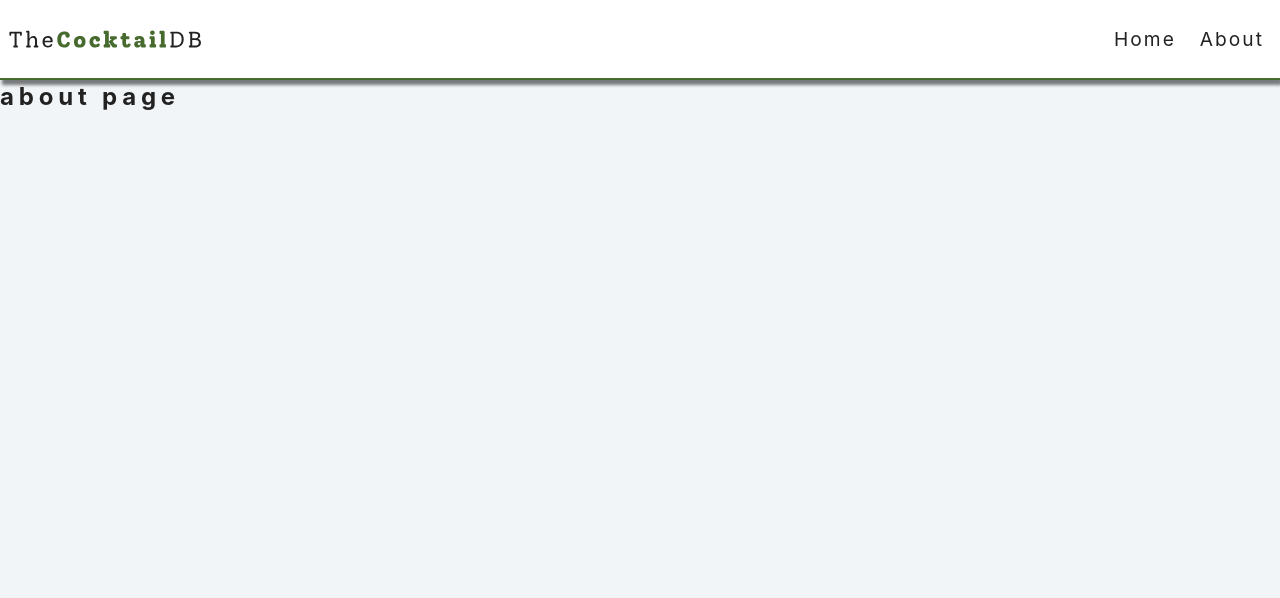
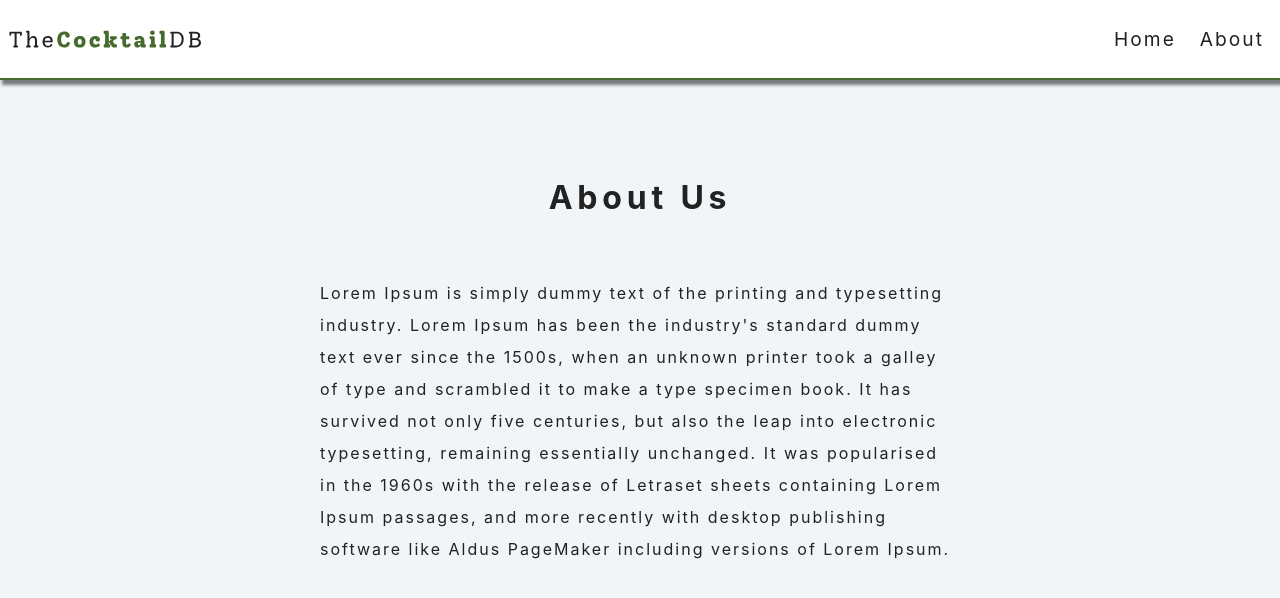
Before and after one commit to jobitoalv/cocktailsMenu, a React (Create React App) app: page /about in a window 1280 px wide. Shown: the top 598 px of the page. Built offline with nearby package versions, Linux system fonts and the light colour scheme.

Commit message:
add p to about us

```diff
--- a/src/pages/About.js
+++ b/src/pages/About.js
@@ -2,9 +2,10 @@
 
 const About = () => {
   return (
-    <div>
-      <h2>about page</h2>
-    </div>
+    <section className='section about-section'>
+      <h1 className='section-title'>about us</h1>
+      <p>Lorem Ipsum is simply dummy text of the printing and typesetting industry. Lorem Ipsum has been the industry's standard dummy text ever since the 1500s, when an unknown printer took a galley of type and scrambled it to make a type specimen book. It has survived not only five centuries, but also the leap into electronic typesetting, remaining essentially unchanged. It was popularised in the 1960s with the release of Letraset sheets containing Lorem Ipsum passages, and more recently with desktop publishing software like Aldus PageMaker including versions of Lorem Ipsum. </p>
+    </section>
   )
 }
 
```
